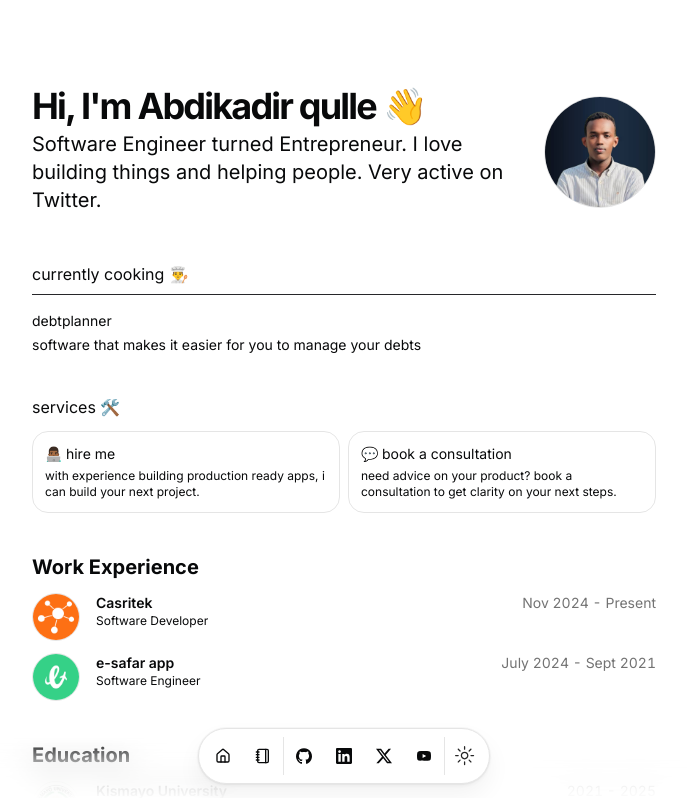
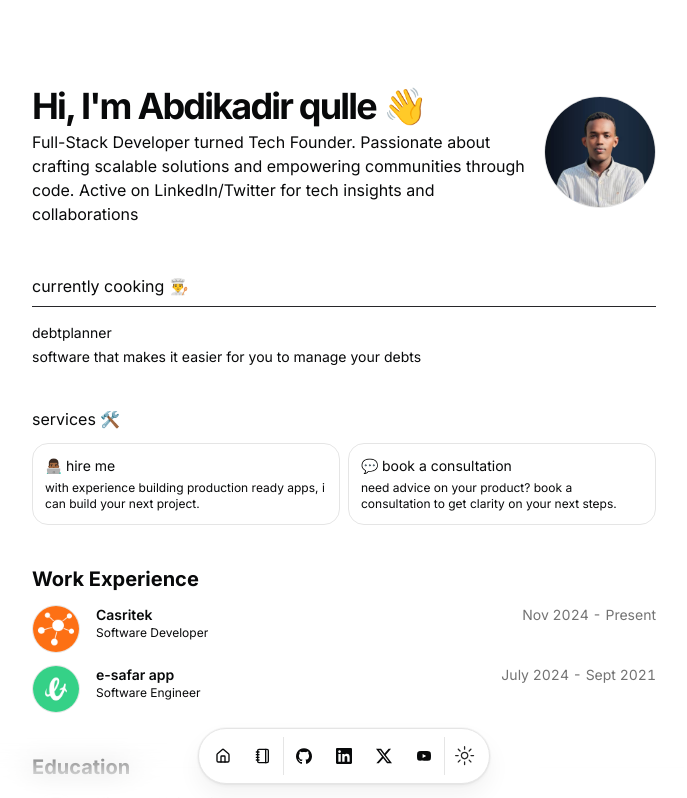
Before and after one commit to abdikadirqulle/abdikadirqulle.com, a Next.js app: page / in a window 1280 px wide. Shown: the top 798 px of the page, without its empty margins (296-983 px from the left). Built offline with nearby package versions, Linux system fonts and the light colour scheme.

Commit message:
remove hacthons in my portifolio

```diff
--- a/src/app/page.tsx
+++ b/src/app/page.tsx
@@ -2,6 +2,7 @@ import CurrentlyCooking from "@/components/currently-cooking"
 import { HackathonCard } from "@/components/hackathon-card"
 import BlurFade from "@/components/magicui/blur-fade"
 import BlurFadeText from "@/components/magicui/blur-fade-text"
+import { Ripple } from "@/components/magicui/ripple"
 import { ProjectCard } from "@/components/project-card"
 import { ResumeCard } from "@/components/resume-card"
 import ServicesCard from "@/components/Services-card"
@@ -27,7 +28,7 @@ export default function Page() {
                 text={`Hi, I'm ${DATA.name} 👋`}
               />
               <BlurFadeText
-                className="max-w-[600px] md:text-xl"
+                className="max-w-[600px] md:text-md dark:text-gray-300"
                 delay={BLUR_FADE_DELAY}
                 text={DATA.description}
               />
@@ -163,7 +164,8 @@ export default function Page() {
           </div>
         </div>
       </section>
-      <section id="hackathons">
+      {/* hackthons */}
+      {/* <section id="hackathons">
         <div className="space-y-12 w-full py-12">
           <BlurFade delay={BLUR_FADE_DELAY * 13}>
             <div className="flex flex-col items-center justify-center space-y-4 text-center">
@@ -205,7 +207,8 @@ export default function Page() {
             </ul>
           </BlurFade>
         </div>
-      </section>
+      </section> */}
+      {/* contact */}
       <section id="contact">
         <div className="grid items-center justify-center gap-4 px-4 text-center md:px-6 w-full py-12">
           <BlurFade delay={BLUR_FADE_DELAY * 16}>
@@ -231,6 +234,8 @@ export default function Page() {
           </BlurFade>
         </div>
       </section>
+
+      {/* inta waxaa ku soo dari rabaa projects aan dhisay markii aan waa weyn ka noqdo sida legend */}
     </main>
   )
 }
--- a/src/data/resume.tsx
+++ b/src/data/resume.tsx
@@ -8,7 +8,7 @@ export const DATA = {
   location: "Kismayo, Somalia",
   locationLink: "https://www.google.com/maps/place/sanfrancisco",
   description:
-    "Software Engineer turned Entrepreneur. I love building things and helping people. Very active on Twitter.",
+    "Full-Stack Developer turned Tech Founder. Passionate about crafting scalable solutions and empowering communities through code. Active on LinkedIn/Twitter for tech insights and collaborations",
   summary:
     "Hello there! I'm Abdikadir Qulle, a passionate Software Developer based in Somalia. Welcome to my digital space, where creativity meets functionality, and lines of code transform into compelling solutions. I am a dedicated and passionate full stack developer committed to producing high-quality, efficient software. I am ready to leverage my vast skill set to contribute to your projects and drive success.",
   avatarUrl: "/me.jpg",
```
